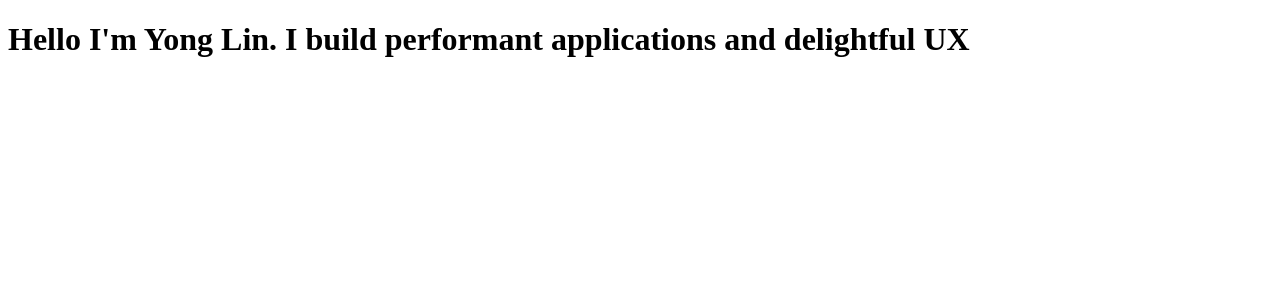
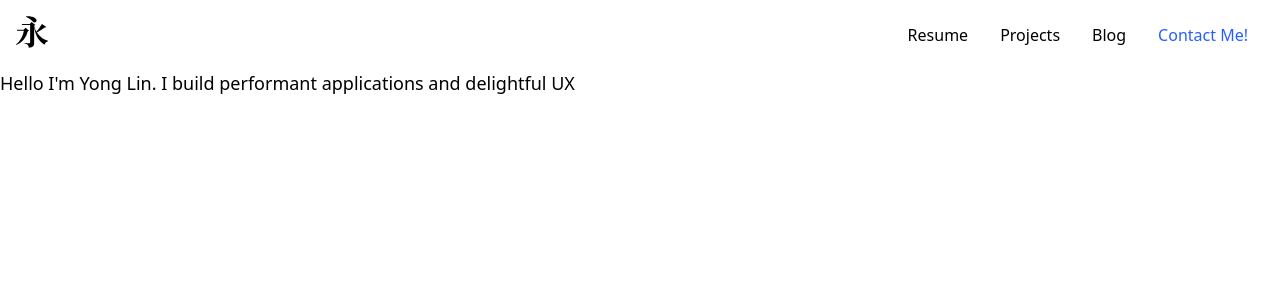
Before and after one commit to callmekungfu/yonglin.io, a Next.js app: page / in a window 1280 px wide. Shown: the top 300 px of the page. Built offline with nearby package versions, Linux system fonts and the light colour scheme; a web font is replaced by a local one.

Commit message:
feat: added desktop navbar

```diff
--- /dev/null
+++ b/components/NavBar.tsx
@@ -0,0 +1,50 @@
+import react from 'react';
+import Image from 'next/image';
+
+const NavBar = () => {
+  return (
+    <div className="flex flex-row items-center justify-between p-4">
+      <div className="">
+        <Image
+          src="/img/logo.svg"
+          alt="The Yonglin Logo"
+          width={32}
+          height={32}
+        />
+      </div>
+      <div className="font-medium">
+        <NavBarLink href="#" linkText="Resume" />
+        <NavBarLink href="#" linkText="Projects" />
+        <NavBarLink href="#" linkText="Blog" />
+        <NavBarLink
+          href="mailto:hello@yonglin.io"
+          linkText="Contact Me!"
+          highlighted
+        />
+      </div>
+    </div>
+  );
+};
+
+interface NavBarLinkProps {
+  href: string;
+  linkText: string;
+  highlighted?: boolean;
+}
+
+const NavBarLink = ({ href, linkText, highlighted }: NavBarLinkProps) => (
+  <a
+    href={href}
+    className={`${
+      highlighted ? 'text-indigo hover:text-indigo-darker' : 'hover:text-indigo'
+    } transition duration-500 ease-in-out px-4`}
+  >
+    {linkText}
+  </a>
+);
+
+const NavBarMobileLinkList = () => {
+  return <div></div>;
+};
+
+export default NavBar;
--- a/package.json
+++ b/package.json
@@ -8,9 +8,9 @@
     "start": "next start"
   },
   "dependencies": {
-    "next": "9.5.5",
-    "react": "16.13.1",
-    "react-dom": "16.13.1"
+    "next": "^10.0.1",
+    "react": "^17.0.1",
+    "react-dom": "^17.0.1"
   },
   "devDependencies": {
     "@types/node": "^14.11.8",
--- /dev/null
+++ b/pages/_app.tsx
@@ -0,0 +1,7 @@
+import '../styles/global.css';
+
+function MyApp({ Component, pageProps }: any) {
+  return <Component {...pageProps} />;
+}
+
+export default MyApp;
--- a/pages/index.tsx
+++ b/pages/index.tsx
@@ -1,8 +1,9 @@
 import Head from 'next/head';
+import NavBar from '../components/NavBar';
 
 export default function Home() {
   return (
-    <div className="container">
+    <div className="container mx-auto">
       <Head>
         <title>
           Yong Lin Wang | I build performant applications and delightful UX
@@ -14,9 +15,13 @@ export default function Home() {
         ></link>
       </Head>
       <main>
-        <h1>
-          Hello I'm Yong Lin. I build performant applications and delightful UX
-        </h1>
+        <div className="min-h-screen">
+          <NavBar />
+          <h1 className="font-sans text-lg">
+            Hello I'm Yong Lin. I build performant applications and delightful
+            UX
+          </h1>
+        </div>
       </main>
     </div>
   );
--- a/tailwind.config.js
+++ b/tailwind.config.js
@@ -1,9 +1,24 @@
+const defaultTheme = require('tailwindcss/defaultTheme');
+
 module.exports = {
   future: {
     removeDeprecatedGapUtilities: true,
+    purgeLayersByDefault: true,
   },
   purge: ['./components/**/*.{js,ts,jsx,tsx}', './pages/**/*.{js,ts,jsx,tsx}'],
   theme: {
+    colors: {
+      black: '#2b2929',
+      indigo: {
+        lighter: '#7396FE',
+        default: '#275efe',
+        darker: '#012FBA',
+      },
+    },
+    fontFamily: {
+      display: ['Interstate', ...defaultTheme.fontFamily.sans],
+      body: ['Interstate', ...defaultTheme.fontFamily.sans],
+    },
     extend: {
       colors: {
         'accent-1': '#333',
```
Also changed, not shown: public/img/logo.svg (added), 1 other file (tests, documents, lock files or other folders).
